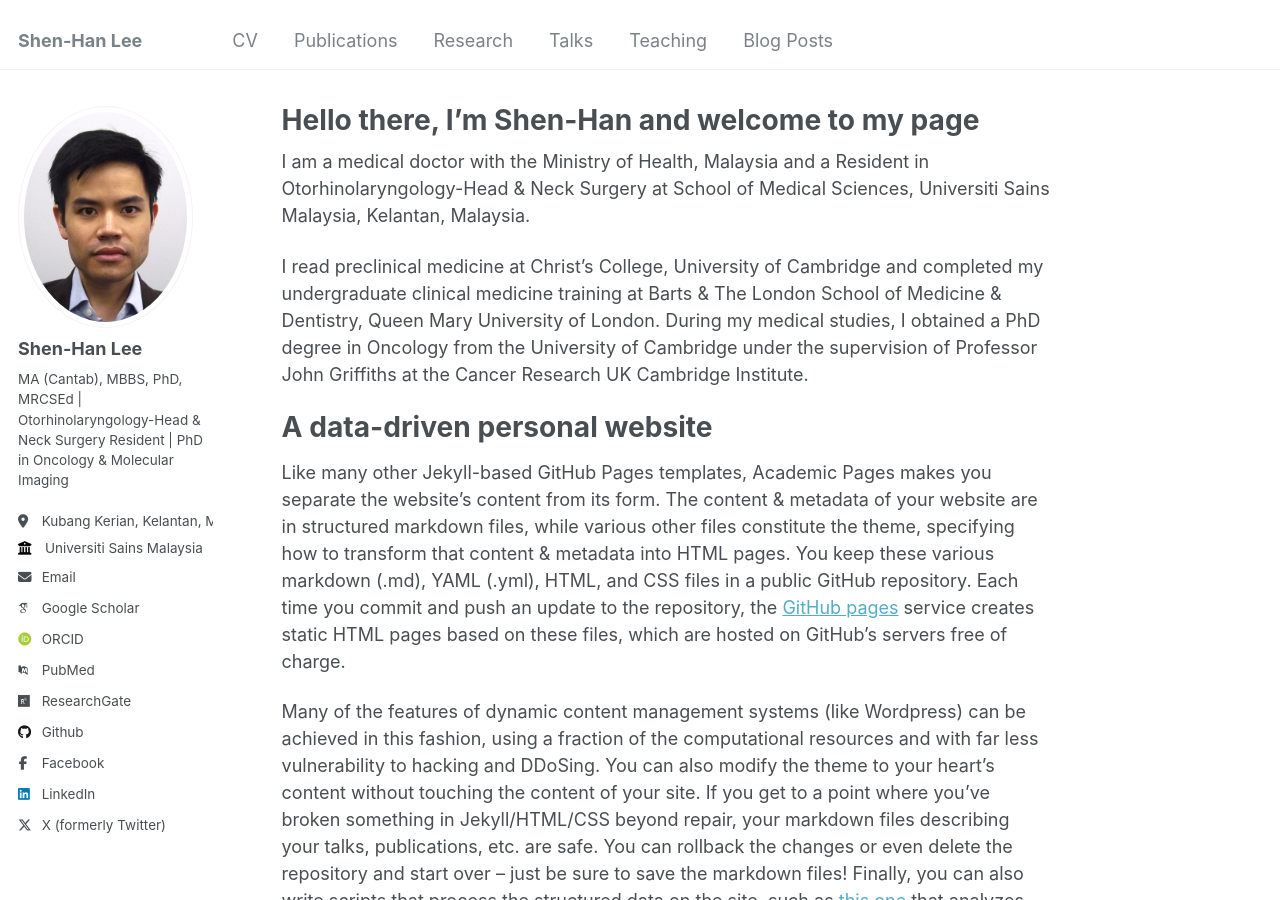
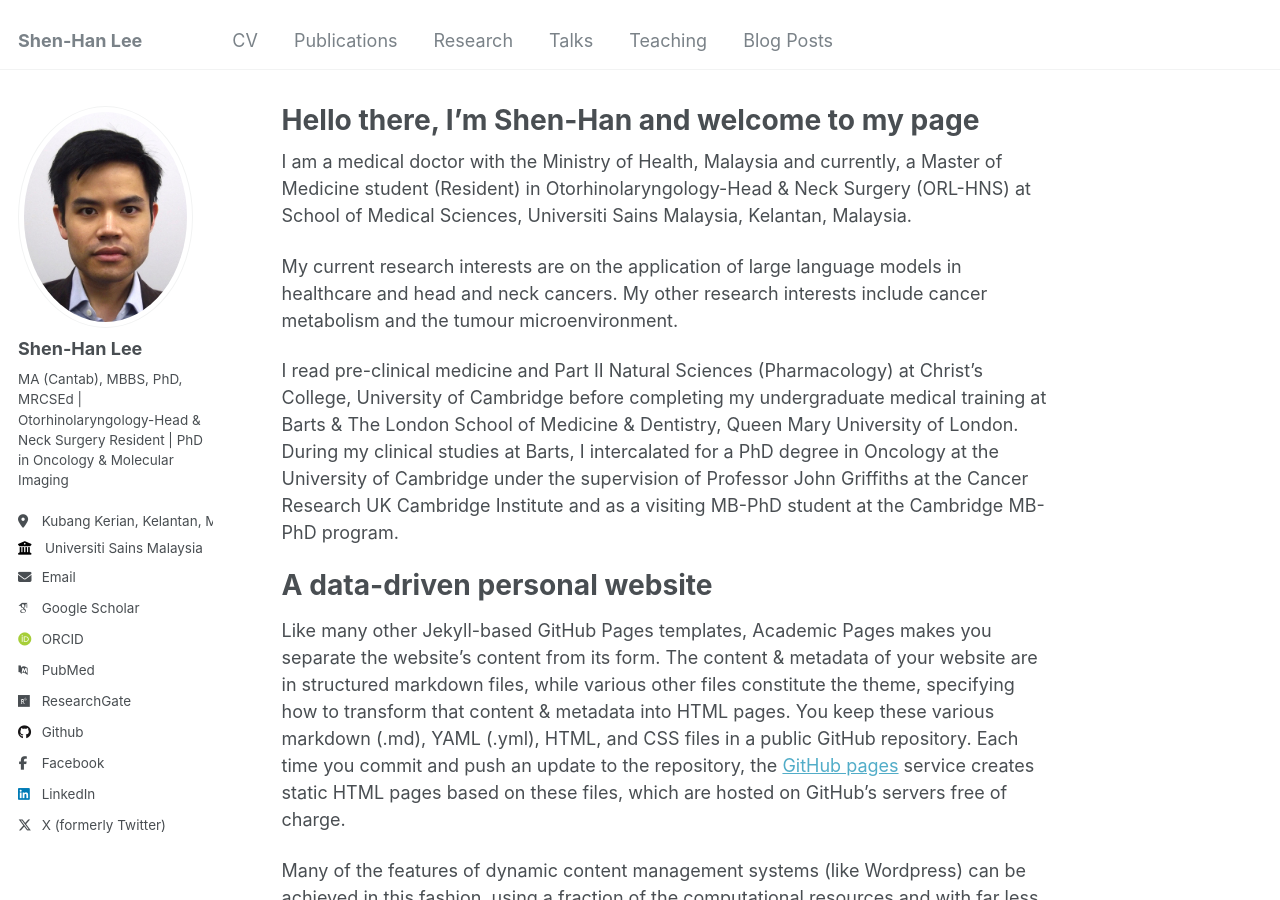
Before and after one commit to shenhanlee/shenhanlee.github.io, a Jekyll site: the page built from _pages/about.md, in a window 1280 px wide and 900 px high. Built offline with Jekyll 4.4.1, drawn with Linux system fonts in a browser that asks for light colours; some web fonts are replaced.

Commit message:
Merge remote-tracking branch 'origin/master'

```diff
--- a/_pages/about.md
+++ b/_pages/about.md
@@ -7,9 +7,12 @@ redirect_from:
   - /about.html
 ---
 
-I am a medical doctor with the Ministry of Health, Malaysia and a Resident in Otorhinolaryngology-Head & Neck Surgery at School of Medical Sciences, Universiti Sains Malaysia, Kelantan, Malaysia.
+I am a medical doctor with the Ministry of Health, Malaysia and currently, a Master of Medicine student (Resident) in Otorhinolaryngology-Head & Neck Surgery (ORL-HNS) at School of Medical Sciences, Universiti Sains Malaysia, Kelantan, Malaysia.
 
-I read preclinical medicine at Christ's College, University of Cambridge and completed my undergraduate clinical medicine training at Barts & The London School of Medicine & Dentistry, Queen Mary University of London. During my medical studies, I obtained a PhD degree in Oncology from the University of Cambridge under the supervision of Professor John Griffiths at the Cancer Research UK Cambridge Institute.
+My current research interests are on the application of large language models in healthcare and head and neck cancers. My other research interests include cancer metabolism and the tumour microenvironment.
+
+I read pre-clinical medicine and Part II Natural Sciences (Pharmacology) at Christ's College, University of Cambridge before completing my undergraduate medical training at Barts & The London School of Medicine & Dentistry, Queen Mary University of London. During my clinical studies at Barts, I intercalated for a PhD degree in Oncology at the University of Cambridge under the supervision of Professor John Griffiths at the Cancer Research UK Cambridge Institute and as a visiting MB-PhD student at the Cambridge MB-PhD program.
+
 
 
 A data-driven personal website
```
